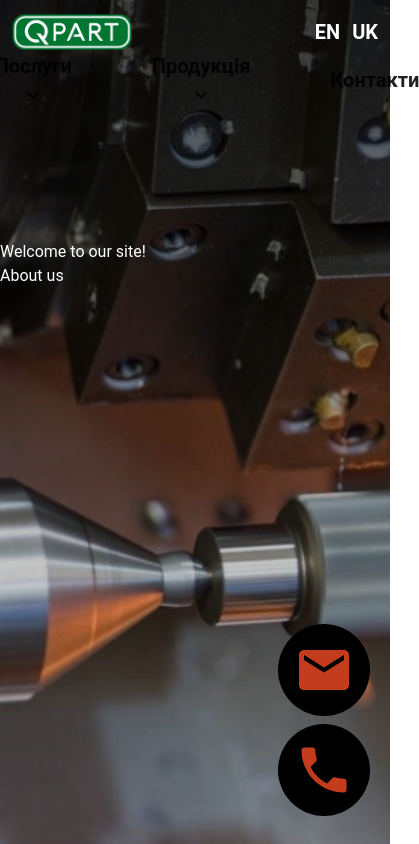
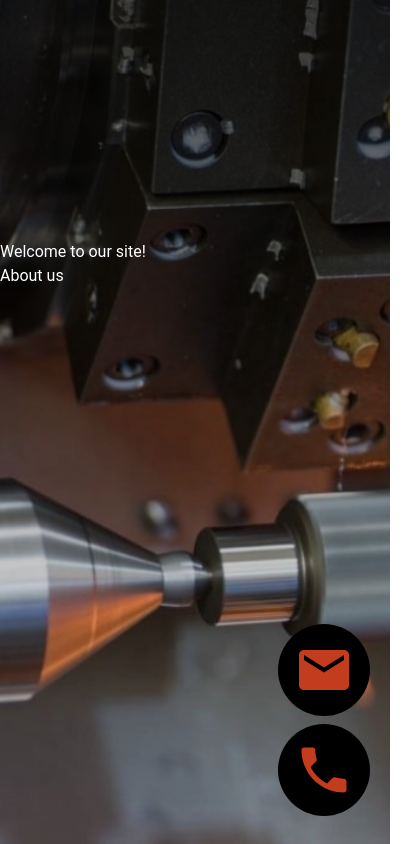
Before and after one commit to ixaker/siteNextLocale, a Next.js app: page /en in a window 390 px wide. Shown: the whole page, 419 px wide, since content can reach past the window. Built offline with nearby package versions, Linux system fonts and the light colour scheme.

Commit message:
remove menu item

```diff
--- a/src/components/header/Header.tsx
+++ b/src/components/header/Header.tsx
@@ -10,22 +10,9 @@ const Header: React.FC = () => {
       <div className="hidden sm:flex sm:justify-between sm:items-center sm:flex-wrap sm:p-3 sm:bg-inherit sm:absolute sm:top-0 sm:w-full">
         <HeaderLogo />
         <Menu />
-        <LanguageSwitcher />
-        <ThemeToggleButton />
-      </div>
-      <div className="absolute w-full flex justify-between items-center p-3 sm:hidden">
-        <div>
-          <div>
-            <HeaderLogo />
-          </div>
-          <div className="absolute flex justify-center w-full">
-            <Menu />
-          </div>
-        </div>
-        <div>
-          <div>
-            <LanguageSwitcher />
-          </div>
+        <div className="flex gap-7 items-center">
+          <LanguageSwitcher />
+          <ThemeToggleButton />
         </div>
       </div>
     </header>
--- a/src/components/header/ui/Menu.tsx
+++ b/src/components/header/ui/Menu.tsx
@@ -1,5 +1,5 @@
 import React, { useState, useEffect, useRef } from 'react';
-import { MenuItem, Box, Popper, Paper } from '@mui/material';
+import { Box, Popper, Paper } from '@mui/material';
 import KeyboardArrowDownIcon from '@mui/icons-material/KeyboardArrowDown'; // Стрелка вниз
 import { useRouter } from 'next/router';
 import CustomButton from '@/components/ui/button/CustomButton';
--- a/src/components/header/ui/ThemeToggleButton.tsx
+++ b/src/components/header/ui/ThemeToggleButton.tsx
@@ -9,11 +9,7 @@ const ThemeToggleButton: React.FC = () => {
 
   return (
     <>
-      <CustomButton
-        variant="button-themes"
-        className="absolute z-20 right-[100px] top-[30px]"
-        onClick={toggleTheme}
-      >
+      <CustomButton variant="button-themes" onClick={toggleTheme}>
         {themeMode === 'light' ? <LightModeIcon /> : <ModeNightIcon />}
       </CustomButton>
     </>
```
